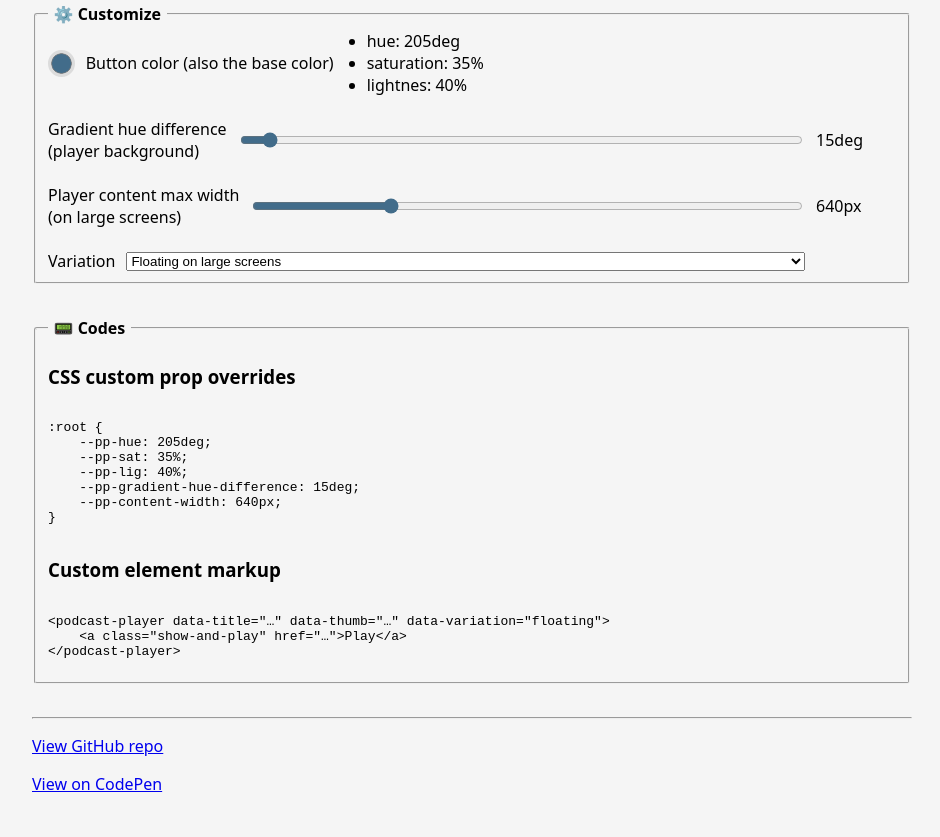
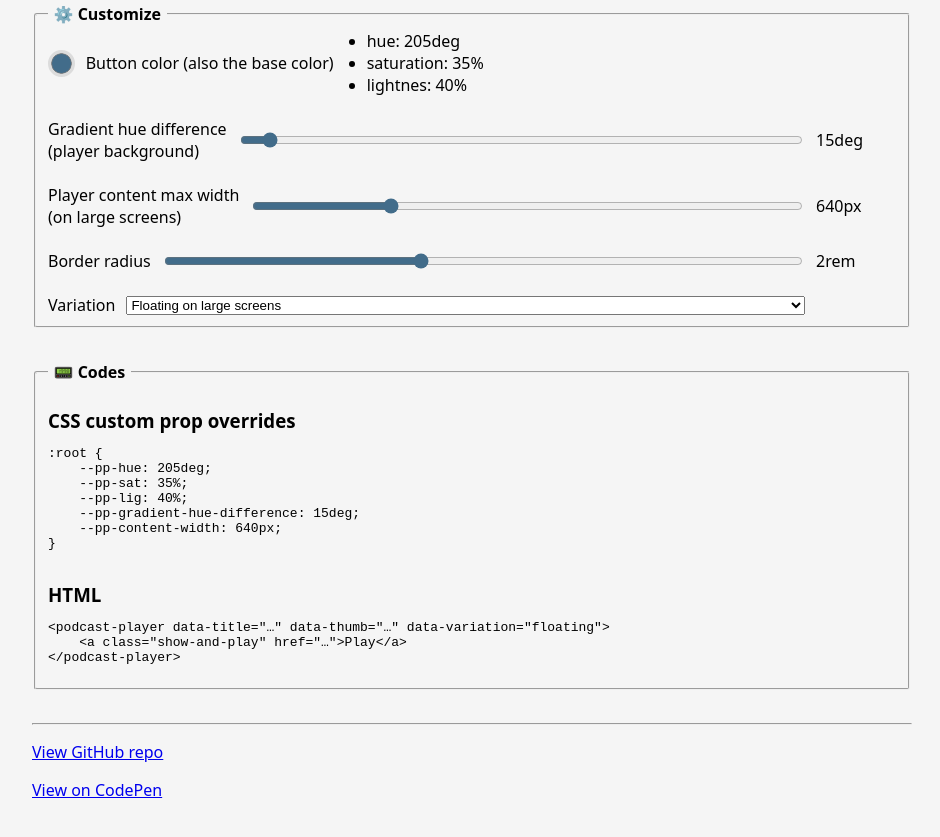
Before and after one commit to nonsalant/fixed-podcast-player, a website: page index.html in a window 1280 px wide. Shown: the part 1345-2182 px from the top of the page, without its empty margins (168-1108 px from the left). Drawn offline with Linux system fonts and the light colour scheme.

Commit message:
add border radius input

```diff
--- a/index.html
+++ b/index.html
@@ -223,6 +223,14 @@
                 <output>640px</output>
             </label>
 
+            <label for="border-radius">
+                <span>Border radius</span>
+                <input type="range" id="border-radius" min="0" max="5" step="0.05" value="2"
+                oninput="document.documentElement.style.setProperty('--pp-radius', this.value + 'rem');
+                this.nextElementSibling.innerText = this.value + 'rem';">
+                <output>2rem</output>
+            </label>
+
             <label for="variation">
                 <span>Variation</span>
                 <select id="variation"
@@ -230,7 +238,7 @@
                     el.setAttribute('data-variation', this.value);
                     el.shadowRoot.querySelector('.podcast-player').setAttribute('data-variation', this.value);">
                     <option value="floating">Floating on large screens</option>
-                    <option value="">Fixed to the bottom (or top) edge on all screens</option>
+                    <option value="">Fixed to the bottom or top on all screens</option>
                 </select>
             </label>
         </fieldset>
@@ -239,6 +247,7 @@
             #codes {
                 display: grid;
                 margin-block: 1.5lh;
+                :is(h2, h3) { margin-block-end: 0; }
                 code:has(pre) { overflow: auto; display: block; }
             }
         </style>
@@ -255,7 +264,7 @@
 }</pre>
             </code>
 
-            <h3>Custom element markup</h3>
+            <h3>HTML</h3>
             <code>
                 <pre>&lt;podcast-player data-title="…" data-thumb="…" data-variation="floating"&gt;
     &lt;a class="show-and-play" href="…"&gt;Play&lt;/a&gt;
```
